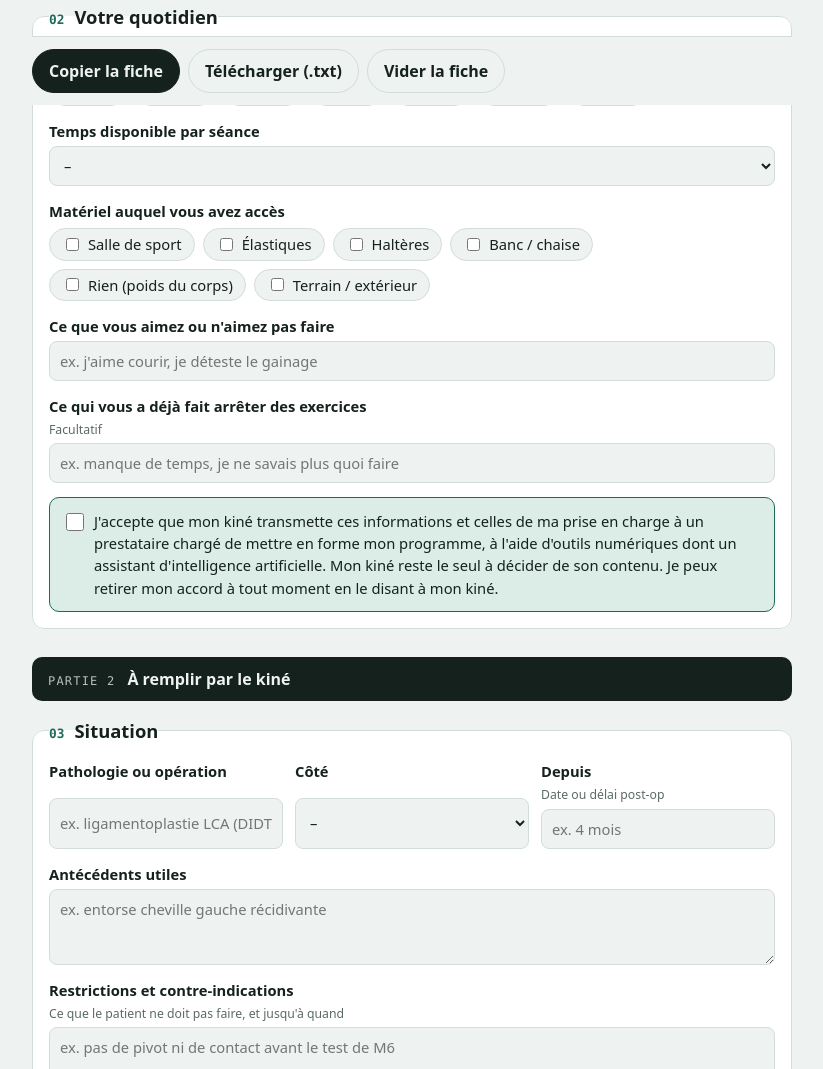
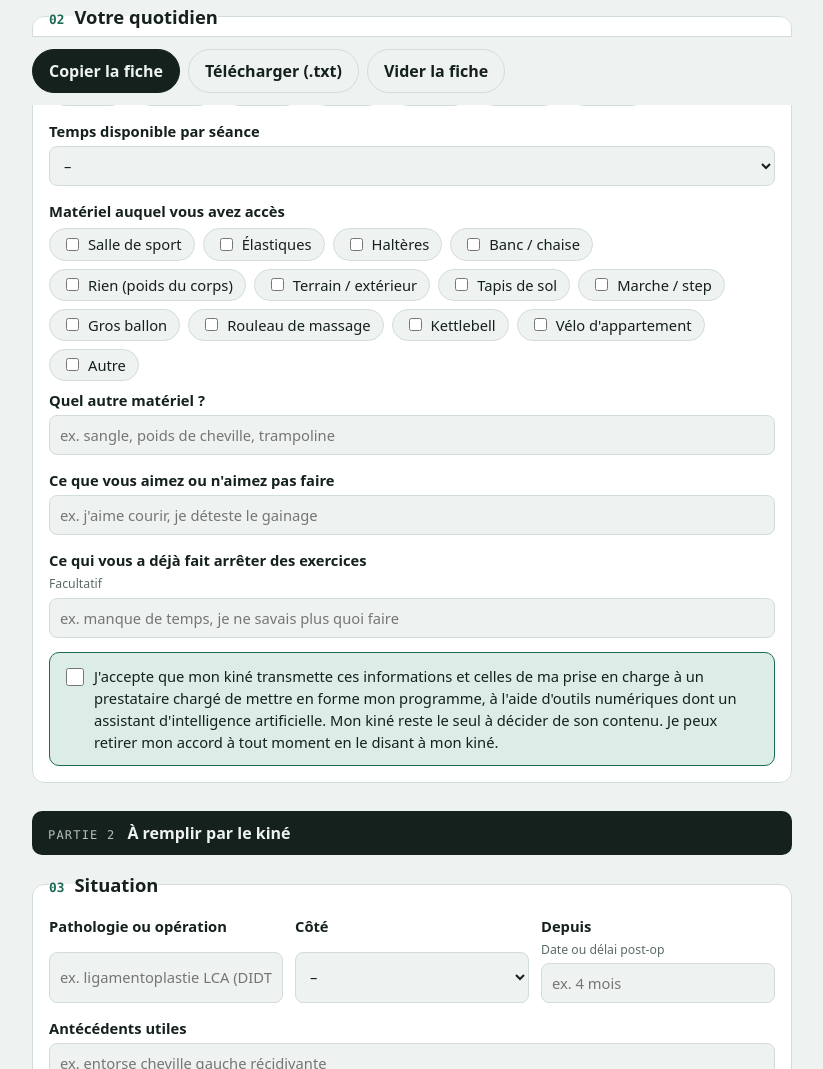
Before and after one commit to retour-terrain/retour-terrain.github.io, a plain HTML site: page index.html in a window 1280 px wide. Shown: the part 695-1764 px from the top of the page, without its empty margins (228-1051 px from the left). Drawn offline with Linux system fonts and the light colour scheme.

Commit message:
Matériel : plus d'options et champ « Autre »
Co-Authored-By: Claude Opus 5.5 <noreply@anthropic.com>

```diff
--- a/index.html
+++ b/index.html
@@ -147,7 +147,15 @@ button:focus-visible{outline:3px solid var(--accent);outline-offset:2px}
       <label><input type="checkbox" value="Banc / chaise">Banc / chaise</label>
       <label><input type="checkbox" value="Rien (poids du corps)">Rien (poids du corps)</label>
       <label><input type="checkbox" value="Terrain / extérieur">Terrain / extérieur</label>
+      <label><input type="checkbox" value="Tapis de sol">Tapis de sol</label>
+      <label><input type="checkbox" value="Marche / step">Marche / step</label>
+      <label><input type="checkbox" value="Gros ballon">Gros ballon</label>
+      <label><input type="checkbox" value="Rouleau de massage">Rouleau de massage</label>
+      <label><input type="checkbox" value="Kettlebell">Kettlebell</label>
+      <label><input type="checkbox" value="Vélo d'appartement">Vélo d'appartement</label>
+      <label><input type="checkbox" id="matother" value="Autre">Autre</label>
     </div>
+    <label id="matautrebox" hidden style="margin-top:8px">Quel autre matériel ?<input name="matautre" placeholder="ex. sangle, poids de cheville, trampoline"></label>
   </div>
   <label>Ce que vous aimez ou n'aimez pas faire<input name="gouts" placeholder="ex. j'aime courir, je déteste le gainage"></label>
   <label>Ce qui vous a déjà fait arrêter des exercices<small>Facultatif</small><input name="frein" placeholder="ex. manque de temps, je ne savais plus quoi faire"></label>
@@ -274,7 +282,7 @@ if(/[?&]exemple\b/.test(location.search)){
 
 function build(){
   const v=k=>(f.elements[k]&&f.elements[k].value||'').trim()||'–';
-  const mat=[...document.querySelectorAll('#materiel input:checked')].map(c=>c.value).join(', ')||'–';
+  const mat=[...document.querySelectorAll('#materiel input:checked')].map(c=>c.value==='Autre'?'Autre : '+((f.elements.matautre&&f.elements.matautre.value.trim())||'non précisé'):c.value).join(', ')||'–';
   const L=[];
   L.push('FICHE PROGRAMME PATIENT');
   L.push('');
@@ -343,6 +351,12 @@ function ok(){
 const shareBtn=document.getElementById('share'), copyBtn=document.getElementById('copy'), doneBtn=document.getElementById('done');
 if(navigator.share){shareBtn.hidden=false;copyBtn.classList.add('ghost');}
 
+/* ---------- matériel « Autre » ---------- */
+const matother=document.getElementById('matother'), matbox=document.getElementById('matautrebox');
+const syncMat=()=>{matbox.hidden=!matother.checked;};
+matother.addEventListener('change',()=>{syncMat();if(matother.checked)f.elements.matautre.focus();});
+syncMat();
+
 /* ---------- recherche dans la sélection rapide ---------- */
 const selq=document.getElementById('selq'), selcount=document.getElementById('selcount'), selnone=document.getElementById('selnone');
 const norm=t=>t.normalize('NFD').replace(/[̀-ͯ]/g,'').toLowerCase();
@@ -394,6 +408,7 @@ function restore(d){
   ex.forEach(o=>{addEx();const e=list.lastElementChild;Object.entries(o).forEach(([k,v])=>{const i=e.querySelector('[data-k="'+k+'"]');if(i)i.value=v;});});
   out.value='';out.style.display='none';
   if(typeof filterSel==='function'){selq.value='';filterSel();}
+  if(typeof syncMat==='function')syncMat();
 }
 function label(d){return ((d.fields&&d.fields.patient)||'').trim()||'Sans prénom';}
 function purge(){const all=store.get();if(!all)return;let ch=false;const now=Date.now();Object.keys(all).forEach(k=>{if(now-all[k].savedAt>TTL){delete all[k];ch=true;}});if(ch)store.set(all);}
```
